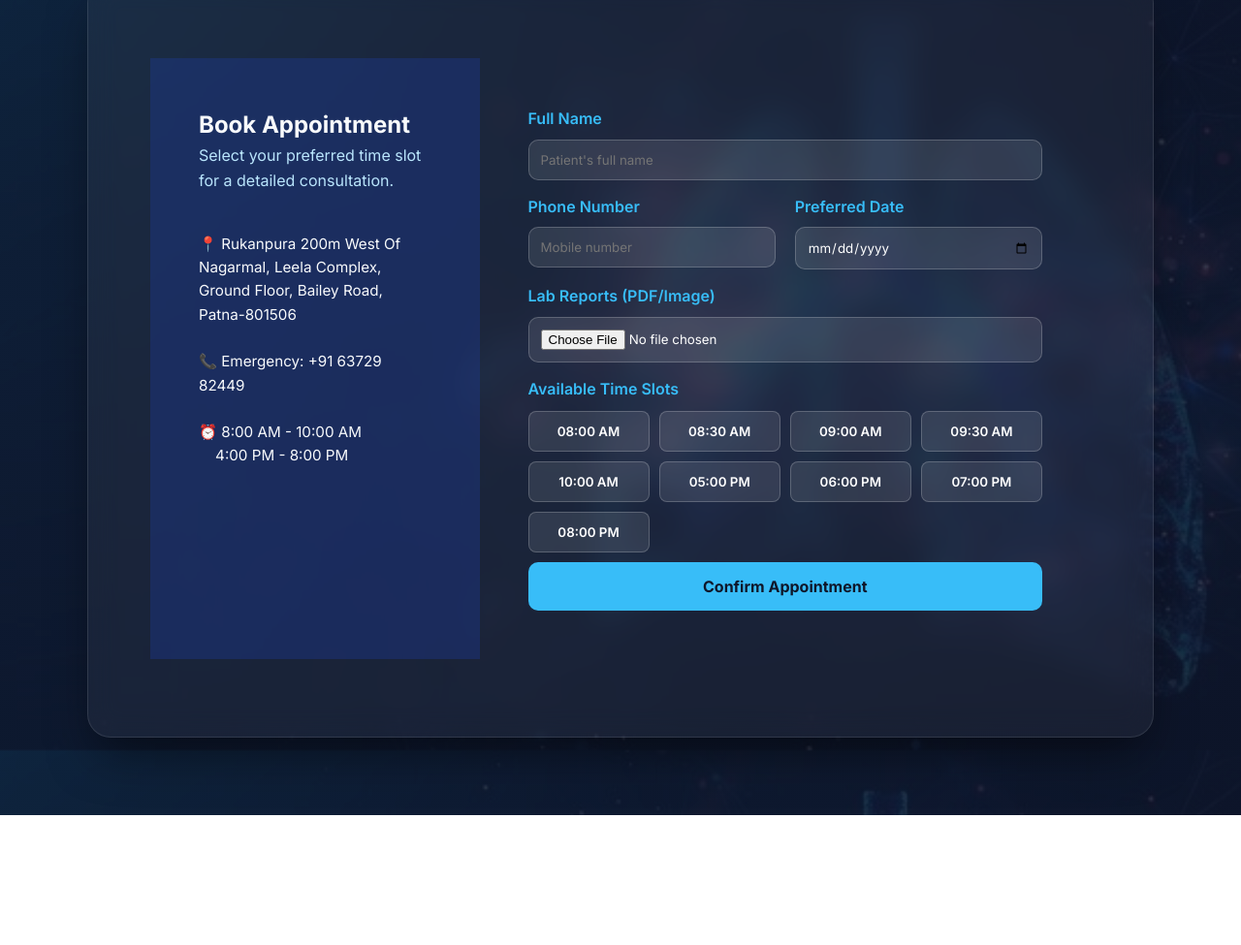
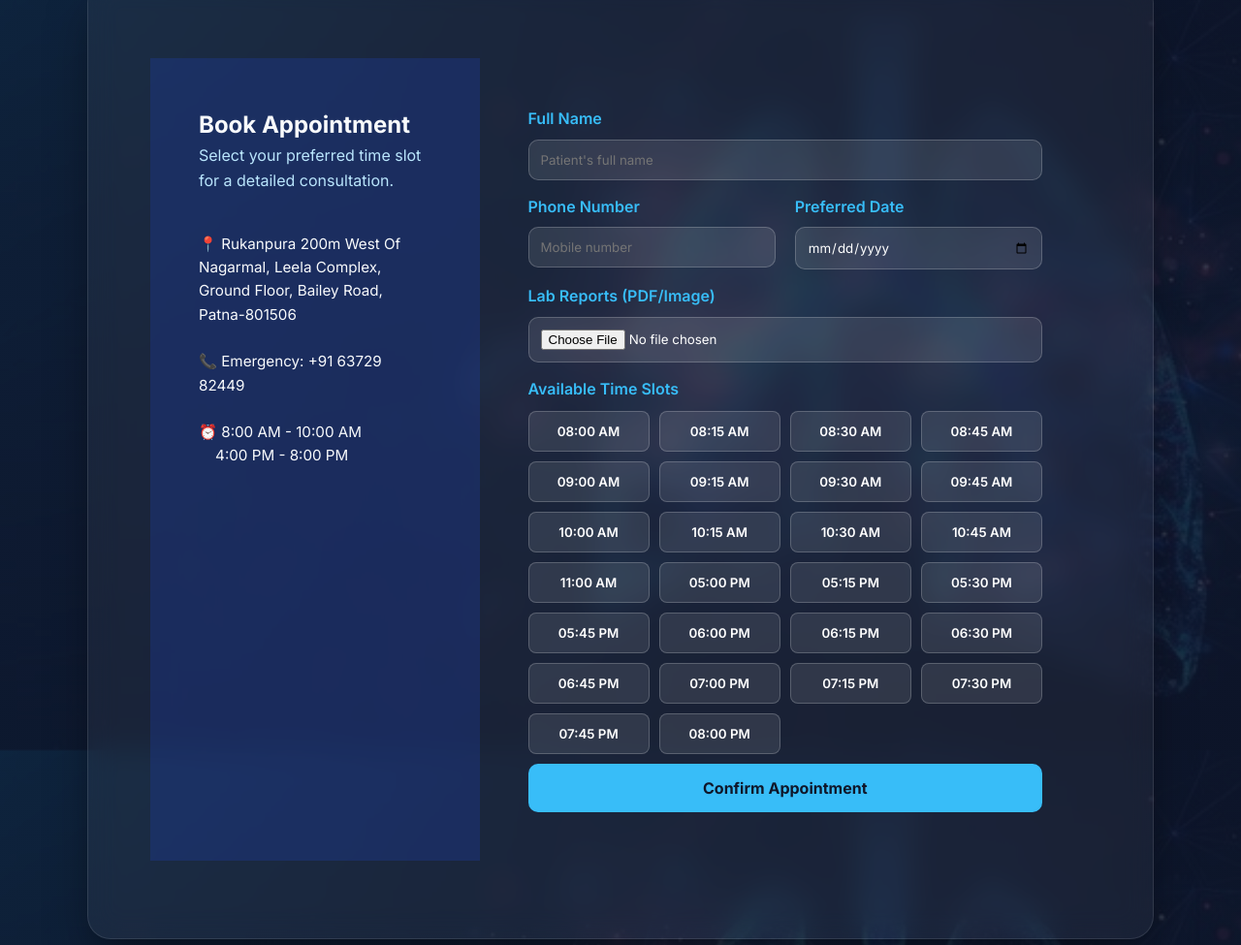
Before and after one commit to Pronnat05/Apex-Chest-Clinic, a plain HTML site: page index.html in a window 1280 px wide. Shown: the part 1626-2601 px from the top of the page at 97% size. Before the commit the page ends 2467 px from the top, so only its background shows below. Drawn offline with Linux system fonts and the light colour scheme.

Commit message:
Update index.html with new content and styles

```diff
--- a/index.html
+++ b/index.html
@@ -147,7 +147,7 @@
                     <div>
                         <h4 style="color: #38bdf8; margin-bottom: 10px; font-size: 1.1rem;">🏢 Experience</h4>
                         <ul class="details-list">
-                            <li>3+ Years Clinical Excellence</li>
+                            <li>10+ Years Clinical Excellence</li>
                             <li>Senior Resident, AIIMS</li>
                             <li>Fortis Hospital, Noida Sec-62</li>
                             <li>Asst. Professor, NMCH JNU</li>
@@ -205,13 +205,30 @@
                 <label style="color: #38bdf8; font-weight: 600;">Available Time Slots</label>
                 <div class="time-slots" style="display: grid; grid-template-columns: repeat(auto-fill, minmax(100px, 1fr)); gap: 10px;">
                     <button type="button" class="slot">08:00 AM</button>
+                    <button type="button" class="slot">08:15 AM</button>
                     <button type="button" class="slot">08:30 AM</button>
+                    <button type="button" class="slot">08:45 AM</button>
                     <button type="button" class="slot">09:00 AM</button>
+                    <button type="button" class="slot">09:15 AM</button>
                     <button type="button" class="slot">09:30 AM</button>
+                    <button type="button" class="slot">09:45 AM</button>
                     <button type="button" class="slot">10:00 AM</button>
+                    <button type="button" class="slot">10:15 AM</button>
+                    <button type="button" class="slot">10:30 AM</button>
+                    <button type="button" class="slot">10:45 AM</button>
+                    <button type="button" class="slot">11:00 AM</button>
                     <button type="button" class="slot">05:00 PM</button>
+                    <button type="button" class="slot">05:15 PM</button>
+                    <button type="button" class="slot">05:30 PM</button>
+                    <button type="button" class="slot">05:45 PM</button>
                     <button type="button" class="slot">06:00 PM</button>
+                    <button type="button" class="slot">06:15 PM</button>
+                    <button type="button" class="slot">06:30 PM</button>
+                    <button type="button" class="slot">06:45 PM</button>
                     <button type="button" class="slot">07:00 PM</button>
+                    <button type="button" class="slot">07:15 PM</button>
+                    <button type="button" class="slot">07:30 PM</button>
+                    <button type="button" class="slot">07:45 PM</button>
                     <button type="button" class="slot">08:00 PM</button>
                 </div>
             </div>
```
